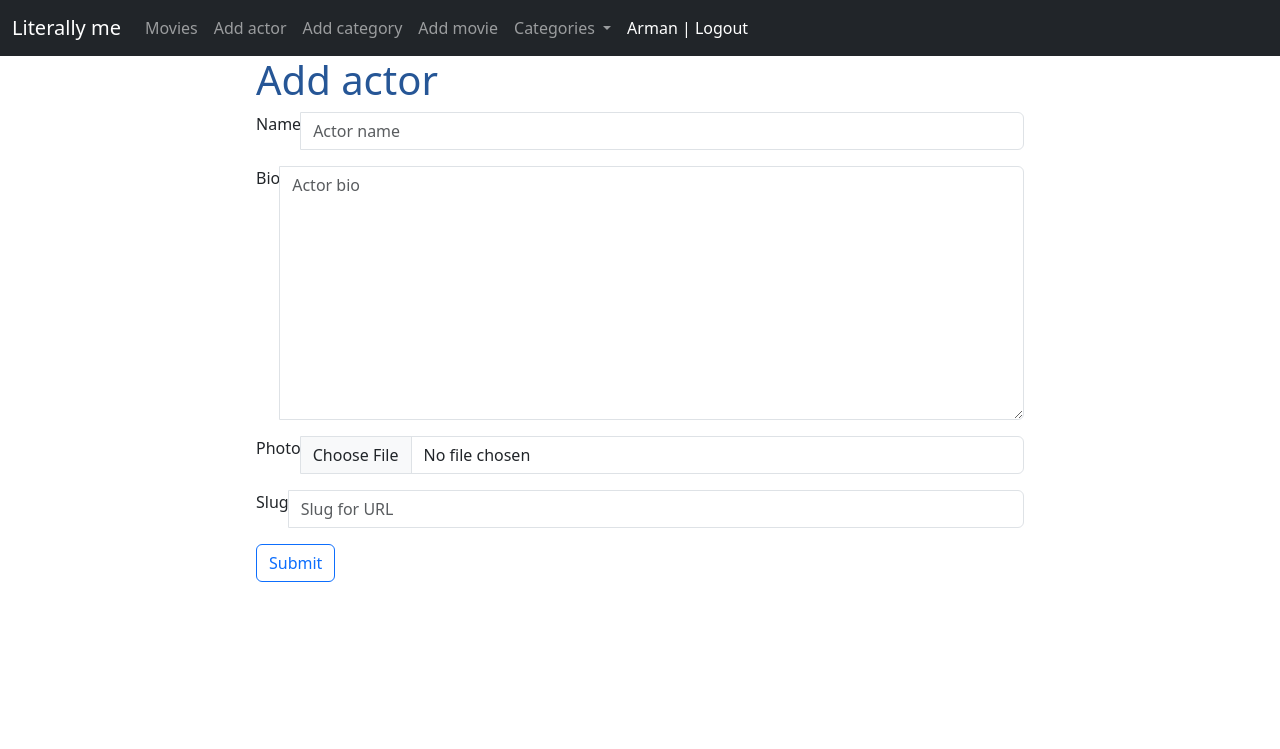
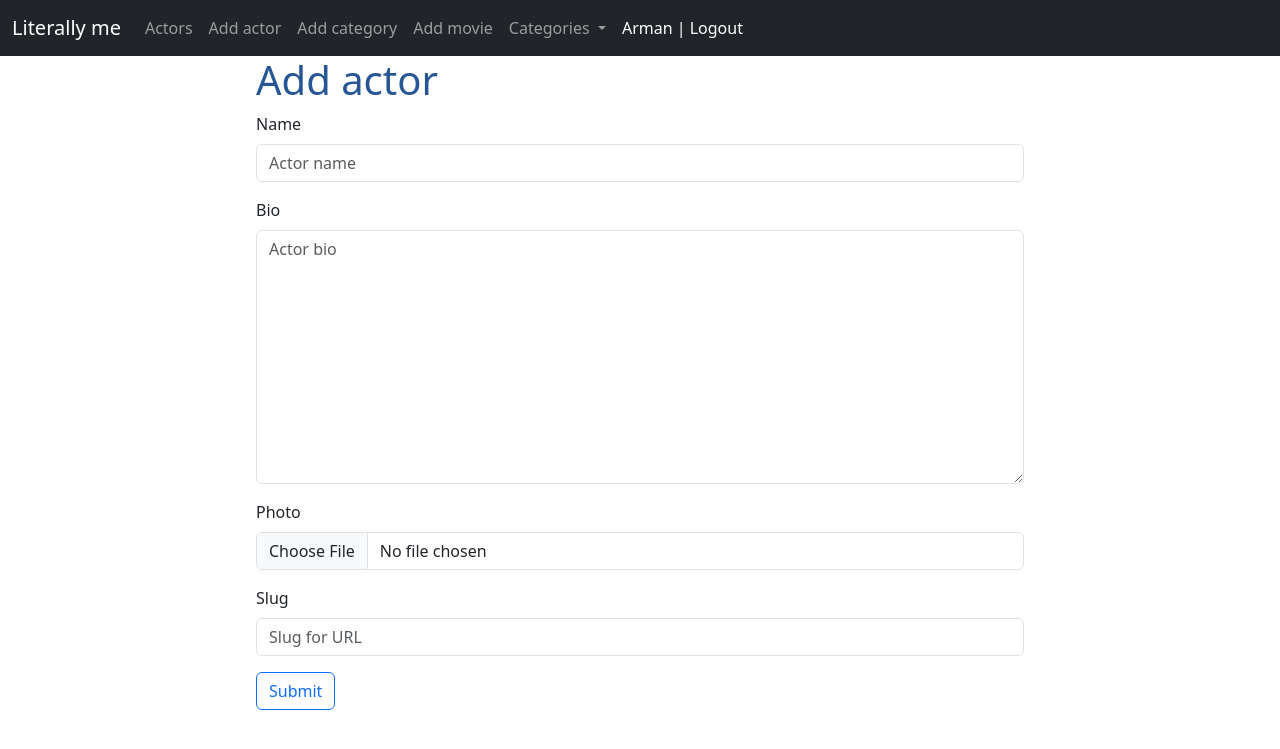
Before and after one commit to Kragline/LiterallyMe, a Django app: page /add_actor/ in a window 1280 px wide. Shown: the top 749 px of the page. Run offline with Django 4.2, Linux system fonts and the light colour scheme; a user stored in the database is signed in; data comes from the database, SQL or seed files in the repository; both versions use the stored data as it was after the commit.

Commit message:
changed main page to movies

```diff
--- a/literallyme/mainapp/templates/mainapp/actor/add_actor.html
+++ b/literallyme/mainapp/templates/mainapp/actor/add_actor.html
@@ -8,15 +8,13 @@
         {% csrf_token %}
 
         {% if form.non_field_errors %}
-
             <div class="alert alert-warning post mt-2" role="alert">
                 {{ form.non_field_errors }}
             </div>
-
         {% endif %}
 
         {% for f in form %}
-            <div class="input-group mb-3">
+            <div class="mb-3">
                 <label for="{{ f.is_for_label }}" class="form-label">{{ f.label }}</label>
                 {{ f }}
 
--- a/literallyme/mainapp/urls.py
+++ b/literallyme/mainapp/urls.py
@@ -3,29 +3,29 @@ from .views import *
 
 
 urlpatterns = [
+    # Movie
+    path('', MovieListView.as_view(), name='home'),
+    path('add_movie/', AddMovieView.as_view(), name='add_movie'),
+    path('movie/<slug:movie_slug>/', about_movie_view, name='about_movie'),
+    path('movie/<slug:movie_slug>/update/', UpdateMovieView.as_view(), name='update_movie'),
+    path('movie/<slug:movie_slug>/delete/', DeleteMovieView.as_view(), name='delete_movie'),
+
     # Actor
-    path('', ActorsListView.as_view(), name='home'),
+    path('actors/', ActorsListView.as_view(), name='actors'),
     path('add_actor/', AddActorView.as_view(), name='add_actor'),
     path('actor/<slug:actor_slug>/', AboutActorView.as_view(), name='about_actor'),
-    path('actors/<slug:actor_slug>/update/', UpdateActorView.as_view(), name='update_actor'),
-    path('actors/<slug:actor_slug>/delete/', DeleteActorView.as_view(), name='delete_actor'),
-
-    # Movie
-    path('movies/', MovieListView.as_view(), name='movies'),
-    path('add_movie/', AddMovieView.as_view(), name='add_movie'),
-    path('movies/<slug:movie_slug>/', about_movie_view, name='about_movie'),
-    path('movies/<slug:movie_slug>/update/', UpdateMovieView.as_view(), name='update_movie'),
-    path('movies/<slug:movie_slug>/delete/', DeleteMovieView.as_view(), name='delete_movie'),
+    path('actor/<slug:actor_slug>/update/', UpdateActorView.as_view(), name='update_actor'),
+    path('actor/<slug:actor_slug>/delete/', DeleteActorView.as_view(), name='delete_actor'),
 
     # Category
-    path('movies/categories/<slug:category_slug>/', CategoryListView.as_view(), name='category'),
+    path('movie/categories/<slug:category_slug>/', CategoryListView.as_view(), name='category'),
     path('add_category/', AddCategoryView.as_view(), name='add_category'),
 
     # Comment
-    path('movies/<slug:movie_slug>/comment/update/<int:comment_id>/', UpdateCommentView.as_view(), name='update_comment'),
-    path('movies/<slug:movie_slug>/comment/delete/<int:comment_id>/', DeleteCommentView.as_view(), name='delete_comment'),
+    path('movie/<slug:movie_slug>/comment/update/<int:comment_id>/', UpdateCommentView.as_view(), name='update_comment'),
+    path('movie/<slug:movie_slug>/comment/delete/<int:comment_id>/', DeleteCommentView.as_view(), name='delete_comment'),
 
     # search views
+    path('search-movie', search_for_movies_view, name='movie_search'),
     path('search-actor', search_for_actors_view, name='actor_search'),
-    path('search-movie', search_for_movies_view, name='movie_search'),
 ]
--- a/literallyme/mainapp/utils.py
+++ b/literallyme/mainapp/utils.py
@@ -3,7 +3,7 @@ from .models import *
 
 
 menu = [
-    {'title': 'Movies', 'url_name': 'movies'},
+    {'title': 'Actors', 'url_name': 'actors'},
     {'title': 'Add actor', 'url_name': 'add_actor'},
     {'title': 'Add category', 'url_name': 'add_category'},
     {'title': 'Add movie', 'url_name': 'add_movie'}
--- a/literallyme/mainapp/views.py
+++ b/literallyme/mainapp/views.py
@@ -9,100 +9,6 @@ from django.db.models import Count
 
 from .forms import *
 from .utils import *
-
-
-'''                 ****    Actor   ****                   '''
-
-
-class ActorsListView(DataMixin, ListView):
-    model = Actor
-    template_name = 'mainapp/actor/actors_list.html'
-    context_object_name = 'actors'
-
-    def get_context_data(self, *, object_list=None, **kwargs):
-        context = super().get_context_data(**kwargs)
-        mixin_context = self.get_user_context(title='Literally me - Main')
-
-        return dict(list(context.items()) + list(mixin_context.items()))
-
-    def get_queryset(self):
-        return Actor.objects.order_by('create_time')
-
-
-class AboutActorView(DataMixin, DetailView):
-    model = Actor
-    template_name = 'mainapp/actor/about_actor.html'
-    context_object_name = 'actor'
-    slug_url_kwarg = 'actor_slug'  # changing default slug name to what we need
-
-    def get_context_data(self, **kwargs):
-        context = super().get_context_data(**kwargs)
-        mixin_context = self.get_user_context(title='About ' + str(context['actor'].name))
-
-        return dict(list(context.items()) + list(mixin_context.items()))
-
-
-class AddActorView(LoginRequiredMixin, DataMixin, CreateView):
-    form_class = ActorForm
-    template_name = 'mainapp/actor/add_actor.html'
-    context_object_name = 'form'
-    success_url = reverse_lazy('home')
-    login_url = reverse_lazy('home')
-
-    def get_context_data(self, **kwargs):
-        context = super().get_context_data(**kwargs)
-        mixin_context = self.get_user_context(title='Add actor')
-
-        return dict(list(context.items()) + list(mixin_context.items()))
-
-
-class UpdateActorView(LoginRequiredMixin, DataMixin, UpdateView):
-    model = Actor
-    form_class = ActorForm
-    template_name = 'mainapp/actor/update_actor.html'
-    login_url = reverse_lazy('home')
-    slug_url_kwarg = 'actor_slug'
-
-    def get_context_data(self, **kwargs):
-        context = super().get_context_data(**kwargs)
-        mixin_context = self.get_user_context(title='Update actor')
-
-        return dict(list(context.items()) + list(mixin_context.items()))
-
-    def get_success_url(self):
-        return reverse_lazy('about_actor', kwargs={'actor_slug': self.object.slug})
-
-
-class DeleteActorView(LoginRequiredMixin, DataMixin, DeleteView):
-    model = Actor
-    template_name = 'mainapp/actor/delete_actor.html'
-    context_object_name = 'actor'
-    login_url = reverse_lazy('home')
-    success_url = reverse_lazy('home')
-    slug_url_kwarg = 'actor_slug'
-
-    def get_context_data(self, **kwargs):
-        context = super().get_context_data(**kwargs)
-        mixin_context = self.get_user_context(title='Delete actor')
-
-        return dict(list(context.items()) + list(mixin_context.items()))
-
-
-def search_for_actors_view(request):
-    query = request.POST['actor-search']
-
-    context = {
-        'title': 'Results for ' + str(query).capitalize()
-    }
-
-    if query:
-        actors = Actor.objects.filter(name__contains=query)
-        context.update({
-            'query': query,
-            'actors': actors
-        })
-
-    return render(request, 'mainapp/actor/actor_search.html', context=context)
 
 
 '''                 ****    Movie   ****                   '''
@@ -196,6 +102,7 @@ class DeleteMovieView(LoginRequiredMixin, DataMixin, DeleteView):
 
         return dict(list(context.items()) + list(mixin_context.items()))
 
+
 def search_for_movies_view(request):
     query = request.POST['movie-search']
 
@@ -211,6 +118,100 @@ def search_for_movies_view(request):
         })
 
     return render(request, 'mainapp/movie/movie_search.html', context=context)
+
+
+'''                 ****    Actor   ****                   '''
+
+
+class ActorsListView(DataMixin, ListView):
+    model = Actor
+    template_name = 'mainapp/actor/actors_list.html'
+    context_object_name = 'actors'
+
+    def get_context_data(self, *, object_list=None, **kwargs):
+        context = super().get_context_data(**kwargs)
+        mixin_context = self.get_user_context(title='Literally me actors')
+
+        return dict(list(context.items()) + list(mixin_context.items()))
+
+    def get_queryset(self):
+        return Actor.objects.order_by('create_time')
+
+
+class AboutActorView(DataMixin, DetailView):
+    model = Actor
+    template_name = 'mainapp/actor/about_actor.html'
+    context_object_name = 'actor'
+    slug_url_kwarg = 'actor_slug'  # changing default slug name to what we need
+
+    def get_context_data(self, **kwargs):
+        context = super().get_context_data(**kwargs)
+        mixin_context = self.get_user_context(title='About ' + str(context['actor'].name))
+
+        return dict(list(context.items()) + list(mixin_context.items()))
+
+
+class AddActorView(LoginRequiredMixin, DataMixin, CreateView):
+    form_class = ActorForm
+    template_name = 'mainapp/actor/add_actor.html'
+    context_object_name = 'form'
+    success_url = reverse_lazy('home')
+    login_url = reverse_lazy('home')
+
+    def get_context_data(self, **kwargs):
+        context = super().get_context_data(**kwargs)
+        mixin_context = self.get_user_context(title='Add actor')
+
+        return dict(list(context.items()) + list(mixin_context.items()))
+
+
+class UpdateActorView(LoginRequiredMixin, DataMixin, UpdateView):
+    model = Actor
+    form_class = ActorForm
+    template_name = 'mainapp/actor/update_actor.html'
+    login_url = reverse_lazy('home')
+    slug_url_kwarg = 'actor_slug'
+
+    def get_context_data(self, **kwargs):
+        context = super().get_context_data(**kwargs)
+        mixin_context = self.get_user_context(title='Update actor')
+
+        return dict(list(context.items()) + list(mixin_context.items()))
+
+    def get_success_url(self):
+        return reverse_lazy('about_actor', kwargs={'actor_slug': self.object.slug})
+
+
+class DeleteActorView(LoginRequiredMixin, DataMixin, DeleteView):
+    model = Actor
+    template_name = 'mainapp/actor/delete_actor.html'
+    context_object_name = 'actor'
+    login_url = reverse_lazy('home')
+    success_url = reverse_lazy('home')
+    slug_url_kwarg = 'actor_slug'
+
+    def get_context_data(self, **kwargs):
+        context = super().get_context_data(**kwargs)
+        mixin_context = self.get_user_context(title='Delete actor')
+
+        return dict(list(context.items()) + list(mixin_context.items()))
+
+
+def search_for_actors_view(request):
+    query = request.POST['actor-search']
+
+    context = {
+        'title': 'Results for ' + str(query).capitalize()
+    }
+
+    if query:
+        actors = Actor.objects.filter(name__contains=query)
+        context.update({
+            'query': query,
+            'actors': actors
+        })
+
+    return render(request, 'mainapp/actor/actor_search.html', context=context)
 
 
 '''                 ****    Category   ****                   '''
```
Also changed, not shown: literallyme/db.sqlite3.
